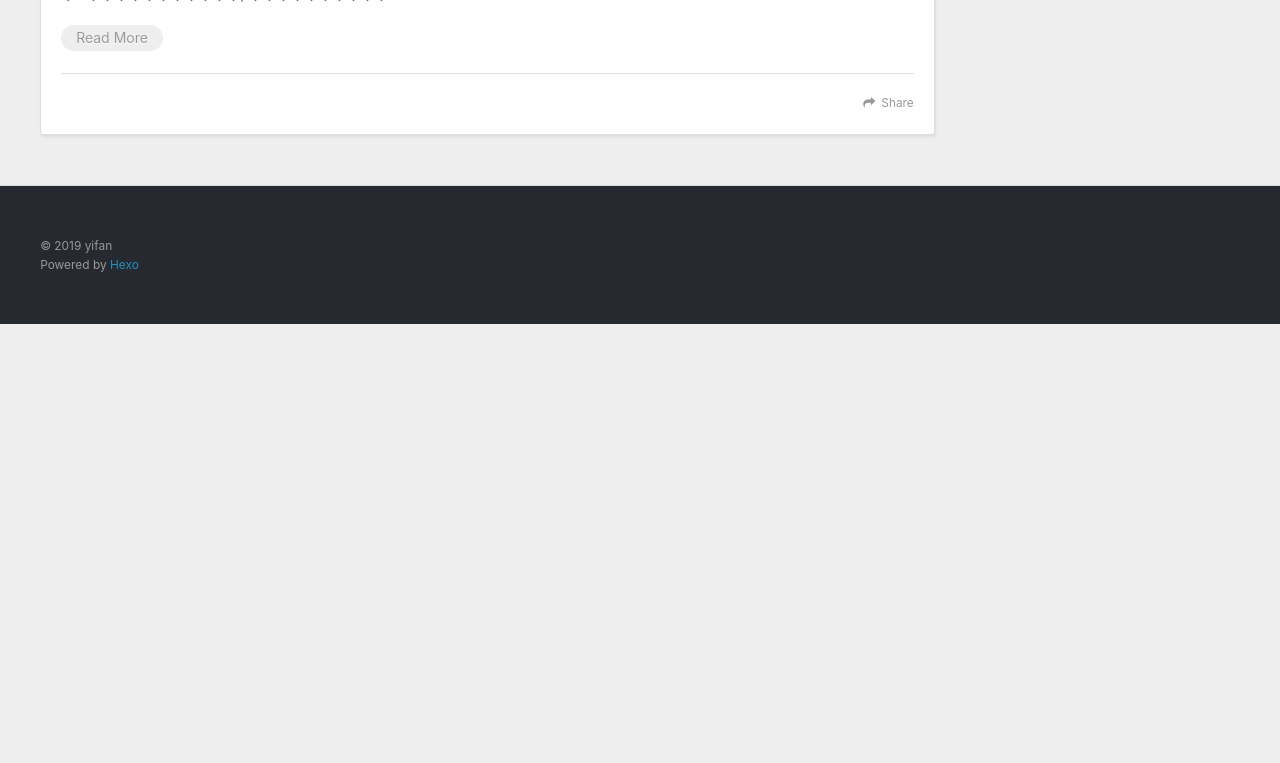
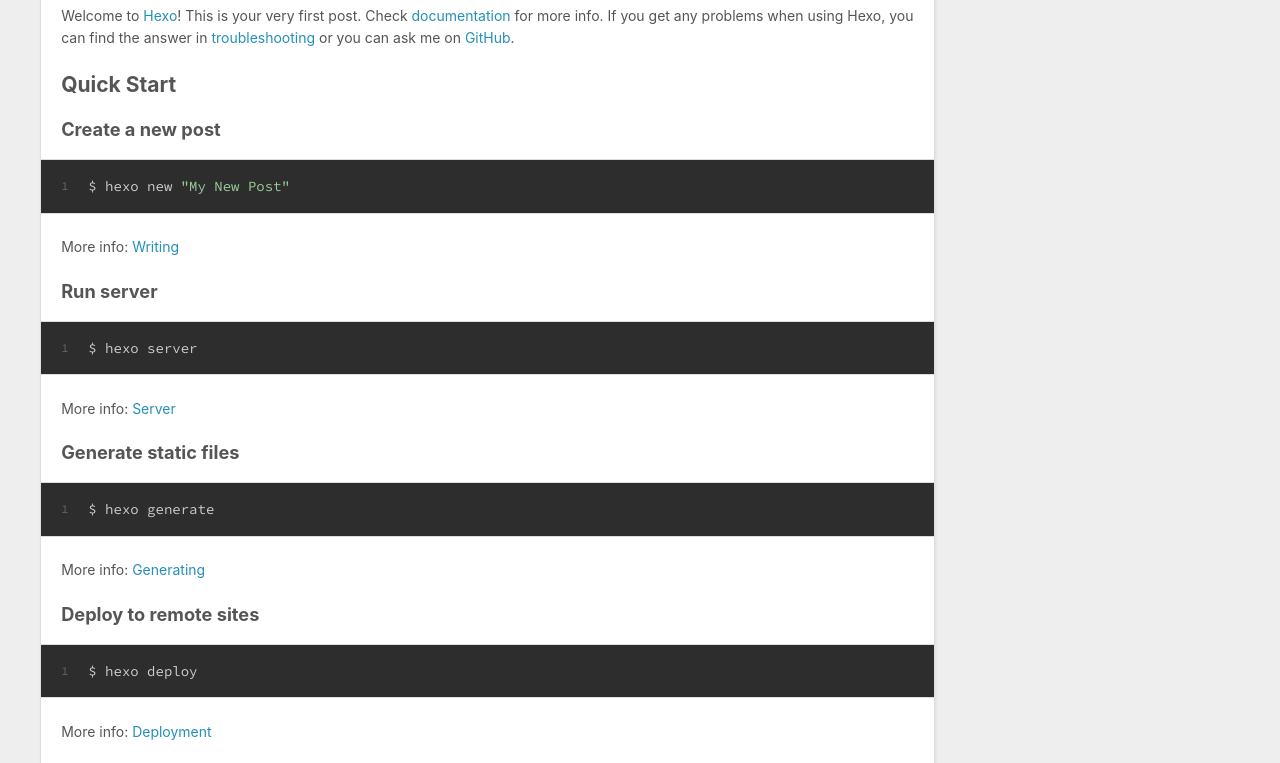
Before and after one commit to iiifan/iiifan.github.io, a plain HTML site: page index.html in a window 1280 px wide. Shown: the part 639-1402 px from the top of the page. Before the commit the page ends 963 px from the top, so only its background shows below. Drawn offline with nearby package versions, Linux system fonts and the light colour scheme.

Commit message:
Site updated: 2019-11-08 20:10:55

```diff
--- a/index.html
+++ b/index.html
@@ -87,7 +87,7 @@
 
     </div>
     <footer class="article-footer">
-      <a data-url="http://yoursite.com/2019/11/08/article/" data-id="ck2qv0sd40000un891ht87hbo" class="article-share-link">Share</a>
+      <a data-url="http://yoursite.com/2019/11/08/article/" data-id="ck2qvhfeh00002s8942da6lc9" class="article-share-link">Share</a>
 
 
     </footer>
@@ -119,16 +119,24 @@
 
     <div class="article-entry" itemprop="articleBody">
 
-        �ж�����������, ����������鿴.
+        <p>Welcome to <a href="https://hexo.io/" target="_blank" rel="noopener">Hexo</a>! This is your very first post. Check <a href="https://hexo.io/docs/" target="_blank" rel="noopener">documentation</a> for more info. If you get any problems when using Hexo, you can find the answer in <a href="https://hexo.io/docs/troubleshooting.html" target="_blank" rel="noopener">troubleshooting</a> or you can ask me on <a href="https://github.com/hexojs/hexo/issues" target="_blank" rel="noopener">GitHub</a>.</p>
+<h2 id="Quick-Start"><a href="#Quick-Start" class="headerlink" title="Quick Start"></a>Quick Start</h2><h3 id="Create-a-new-post"><a href="#Create-a-new-post" class="headerlink" title="Create a new post"></a>Create a new post</h3><figure class="highlight bash"><table><tr><td class="gutter"><pre><span class="line">1</span><br></pre></td><td class="code"><pre><span class="line">$ hexo new <span class="string">"My New Post"</span></span><br></pre></td></tr></table></figure>
 
-          <p class="article-more-link">
-            <a href="/2019/11/08/hello-world/#more">Read More</a>
-          </p>
+<p>More info: <a href="https://hexo.io/docs/writing.html" target="_blank" rel="noopener">Writing</a></p>
+<h3 id="Run-server"><a href="#Run-server" class="headerlink" title="Run server"></a>Run server</h3><figure class="highlight bash"><table><tr><td class="gutter"><pre><span class="line">1</span><br></pre></td><td class="code"><pre><span class="line">$ hexo server</span><br></pre></td></tr></table></figure>
+
+<p>More info: <a href="https://hexo.io/docs/server.html" target="_blank" rel="noopener">Server</a></p>
+<h3 id="Generate-static-files"><a href="#Generate-static-files" class="headerlink" title="Generate static files"></a>Generate static files</h3><figure class="highlight bash"><table><tr><td class="gutter"><pre><span class="line">1</span><br></pre></td><td class="code"><pre><span class="line">$ hexo generate</span><br></pre></td></tr></table></figure>
+
+<p>More info: <a href="https://hexo.io/docs/generating.html" target="_blank" rel="noopener">Generating</a></p>
+<h3 id="Deploy-to-remote-sites"><a href="#Deploy-to-remote-sites" class="headerlink" title="Deploy to remote sites"></a>Deploy to remote sites</h3><figure class="highlight bash"><table><tr><td class="gutter"><pre><span class="line">1</span><br></pre></td><td class="code"><pre><span class="line">$ hexo deploy</span><br></pre></td></tr></table></figure>
+
+<p>More info: <a href="https://hexo.io/docs/one-command-deployment.html" target="_blank" rel="noopener">Deployment</a></p>
 
 
     </div>
     <footer class="article-footer">
-      <a data-url="http://yoursite.com/2019/11/08/hello-world/" data-id="ck2qv0sea0001un895iun0f25" class="article-share-link">Share</a>
+      <a data-url="http://yoursite.com/2019/11/08/hello-world/" data-id="ck2qvhffg00012s89feibaf04" class="article-share-link">Share</a>
 
 
     </footer>
```
Also changed, not shown: 2019/11/08/article/index.html (+1 -1 lines), 2019/11/08/hello-world/index.html (+18 -5 lines).
